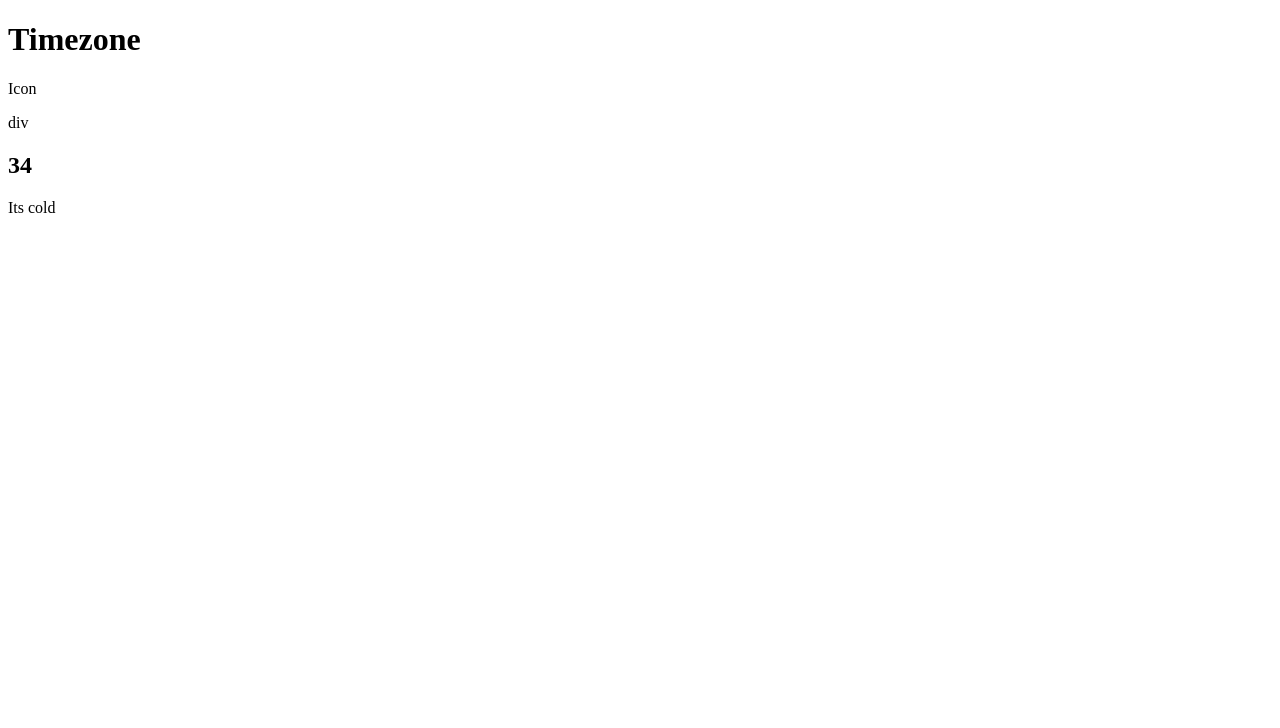
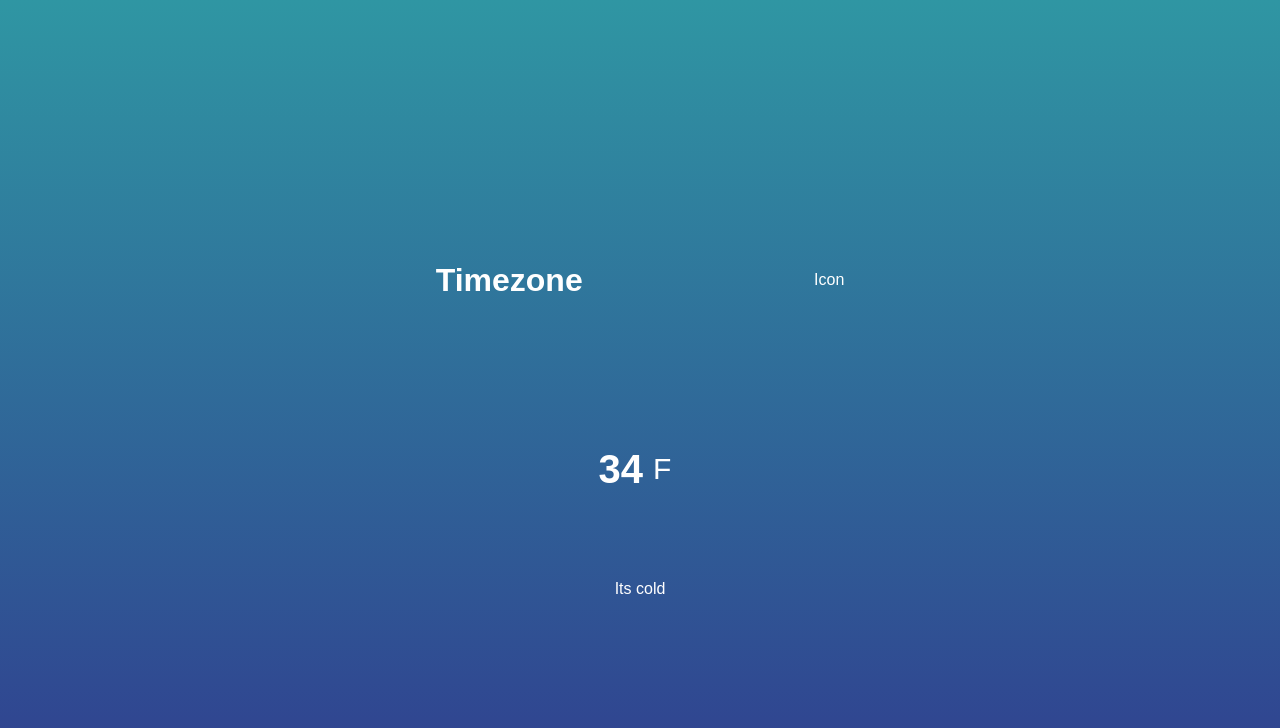
Before and after one commit to LuisCombarizaGit/OnlineWeatherApp, a plain HTML site: page index.html in a window 1280 px wide. Drawn offline with Linux system fonts and the light colour scheme.

Commit message:
Added css styling

```diff
--- a/index.html
+++ b/index.html
@@ -3,7 +3,7 @@
 <head>
     <meta charset="UTF-8">
     <meta name="viewport" content="width=device-width, initial-scale=1.0">
-    <link rel="stylesheet" href="/style.css">
+    <link rel="stylesheet" href="style.css">
     <title>Weather</title>
 </head>
 
@@ -13,11 +13,13 @@
         <h1 class= "location-timezone">Timezone</h1>
         <p>Icon</p>
     </div>
+
     <div class= "temperature">
-        div
+        <div class= "degree-section">
         <h2 class="temperature-degree">34</h2>
-        <div class= "temperature-discription"> Its cold
+            <span>F</span>
         </div>
+        <div class= "temperature-description"> Its cold</div>
     </div>
 
 
--- a/style.css
+++ b/style.css
@@ -0,0 +1,44 @@
+* {
+  margin: 0;
+  padding: 0;
+  box-sizing: border-box;
+}
+
+body {
+  height: 100vh;
+  display: flex;
+  justify-content: center;
+  flex-direction: column;
+  align-items: center;
+  background: linear-gradient(rgb(47, 150, 163), rgb(48, 62, 143));
+  font-family: sans-serif;
+  color: white;
+}
+
+.location,
+.temperature {
+  height: 30vh;
+  width: 50%;
+  display: flex;
+  justify-content: space-around;
+  align-items: center;
+}
+
+.temperature {
+  flex-direction: column;
+}
+
+.degree-section {
+  display: flex;
+  align-items: center;
+  cursor: pointer;
+}
+
+.degree-section span {
+  margin: 10px;
+  font-size: 30px;
+}
+
+.degree-section h2 {
+  font-size: 40px;
+}
```
